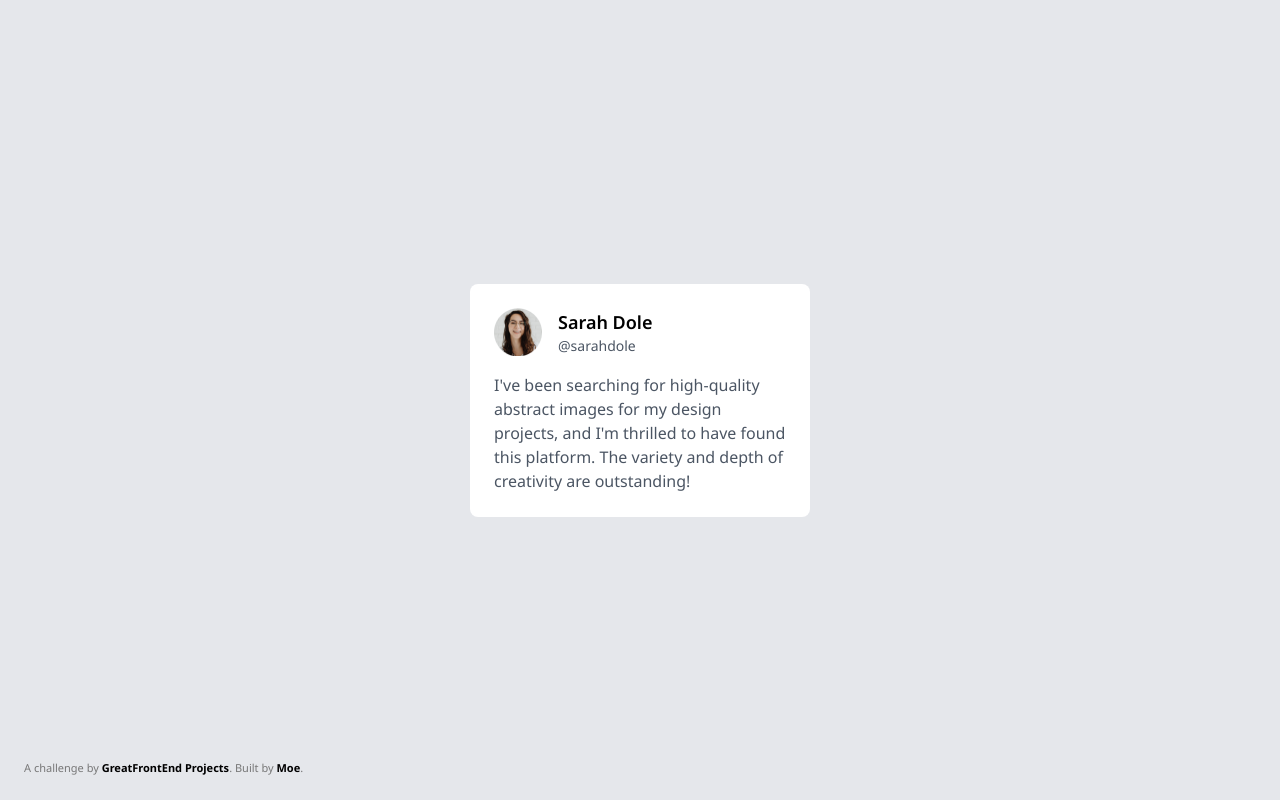
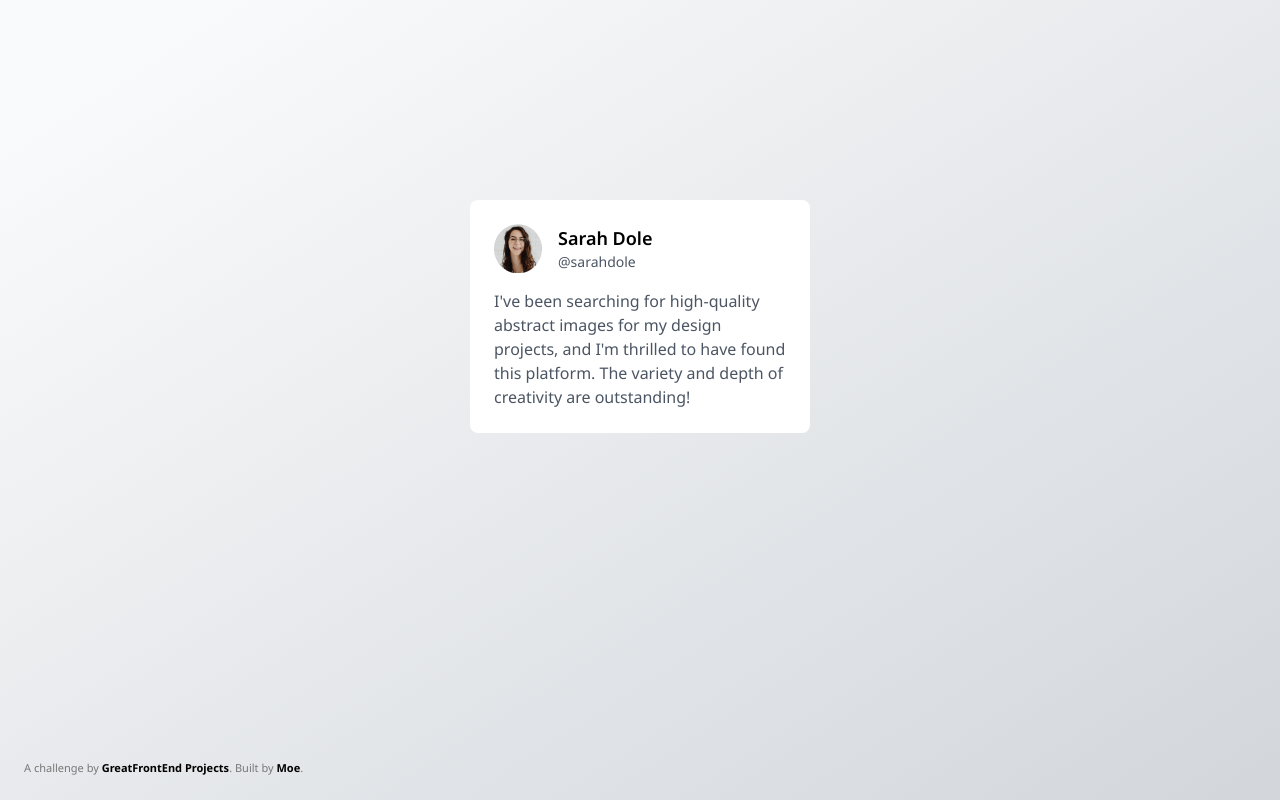
Before and after one commit to MoeAH27/testimonal-card, a plain HTML site: page index.html in a window 1280 px wide. Drawn offline with nearby package versions, Linux system fonts and the light colour scheme.

Commit message:
Add files via upload

```diff
--- a/index.html
+++ b/index.html
@@ -25,8 +25,8 @@
   </head>
   <body>
 
-    <div class="flex justify-center items-center h-screen bg-gray-200">
-      <div class="rounded-lg bg-white p-6 space-y-4 w-[340px] h-[233px]">
+    <div class="flex justify-center h-screen w-screen bg-[linear-gradient(147.52deg,_#F9FAFB_8.89%,_#D2D6DB_100.48%)]">
+      <div class="rounded-lg bg-white p-6 mt-[200px] space-y-4 w-[340px] h-[233px]">
         <div class="flex flex-row items-center space-x-4">
           <img src="img/profile-thumbnail.png" alt="profile thumbnail" width="48" height="48"/>
           <div class="flex flex-col w-[292px] h-[49px]">
```
